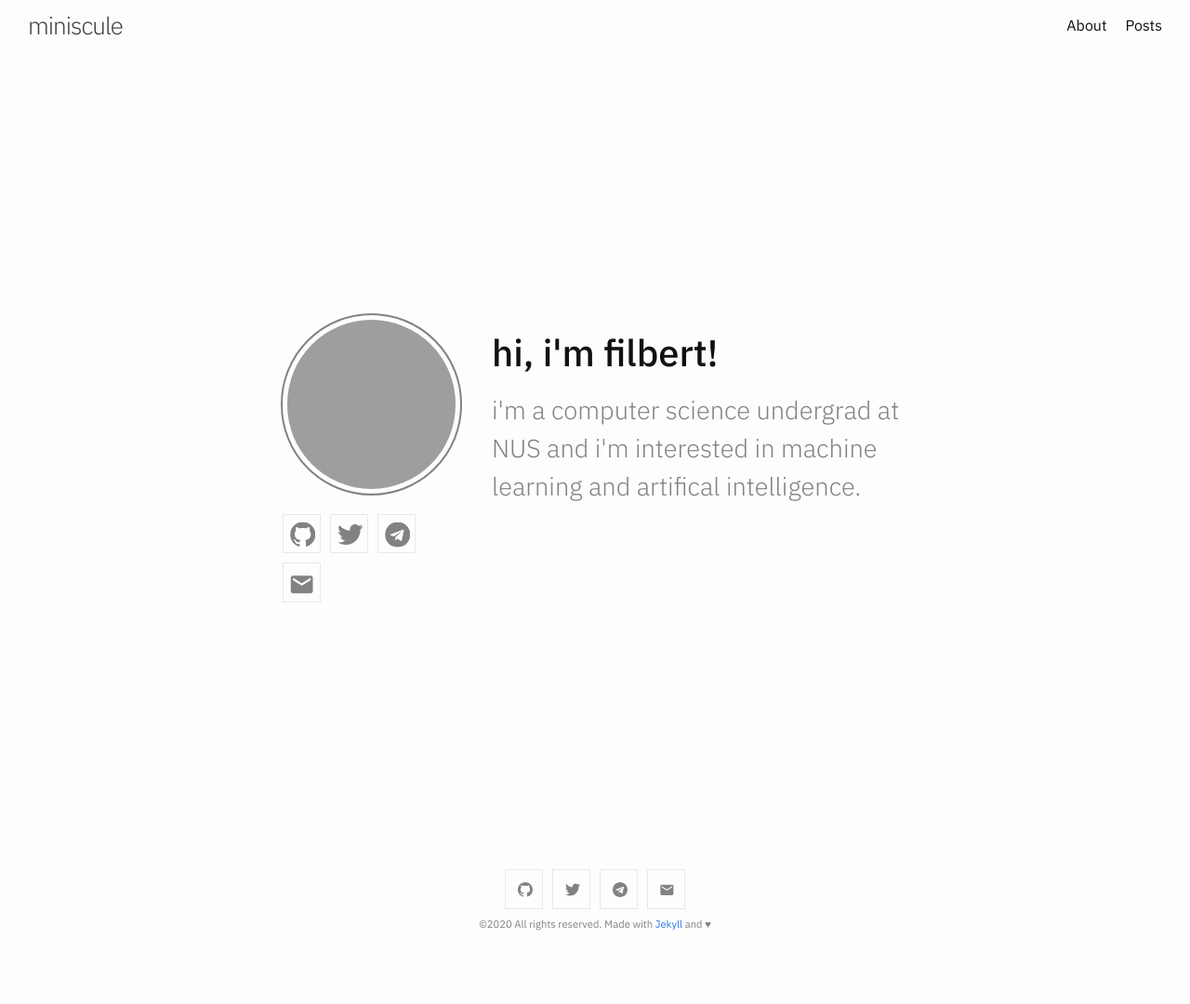
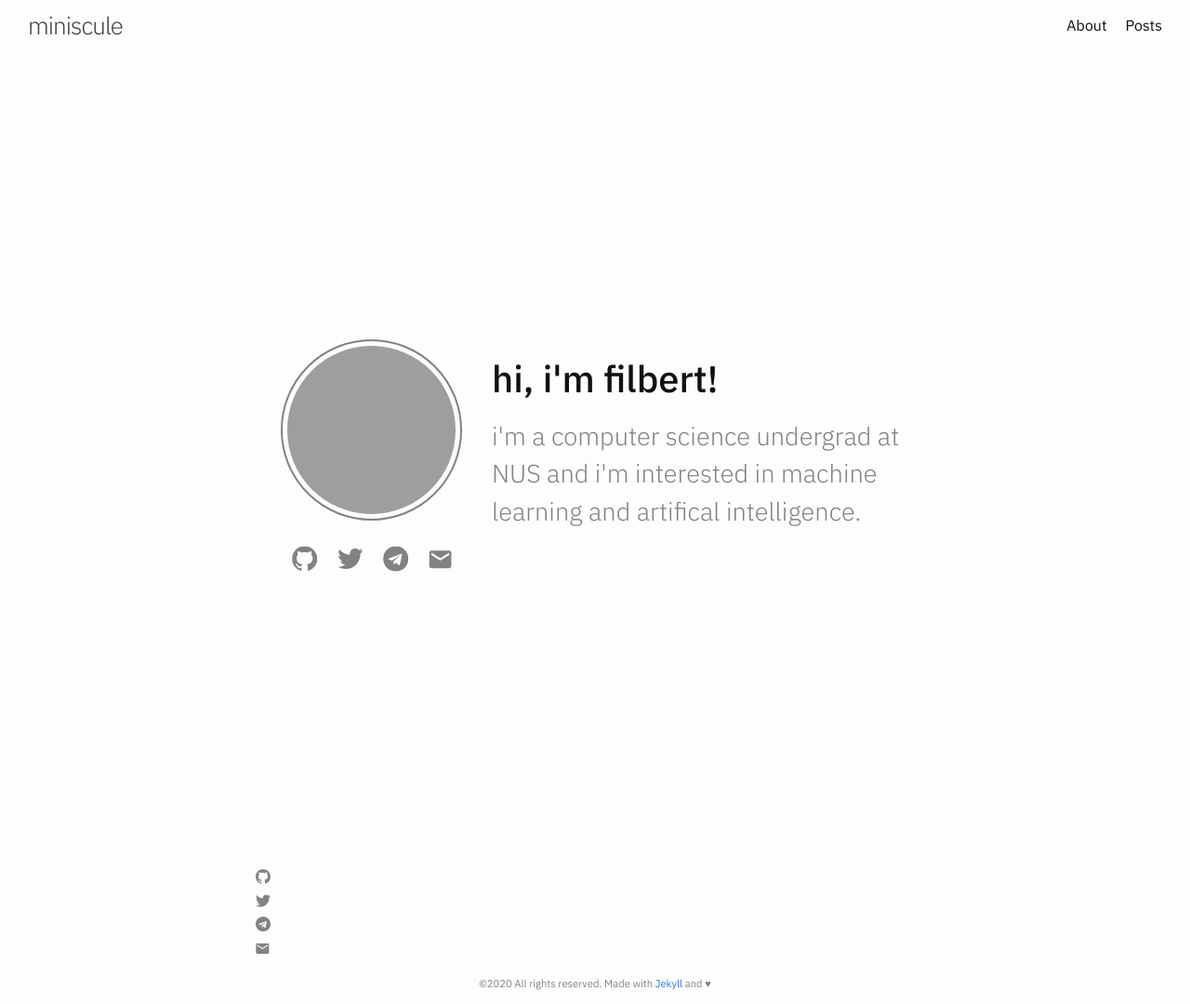
Before and after one commit to filbertphang/miniscule, a Jekyll site: the page built from index.html, in a window 1280 px wide. Shown: the whole page at 93% size. Built offline with Jekyll 4.4.1, drawn with Linux system fonts in a browser that asks for light colours; grey boxes are pictures that could not be loaded.

Commit message:
move social-media-list styling from post.scss to home.scss

```diff
--- a/_sass/layouts/_post.scss
+++ b/_sass/layouts/_post.scss
@@ -54,23 +54,3 @@
         @include relative-font-size(1.0625);
     }
 }
-
-.social-media-list {
-    display: table;
-    margin: 0 auto;
-    li {
-        float: left;
-        margin: 5px 10px 5px 0;
-        &:last-of-type {
-            margin-right: 0;
-        }
-        a {
-            display: block;
-            padding: $spacing-unit / 4;
-            border: 1px solid $border-color-01;
-            &:hover {
-                border-color: $border-color-02;
-            }
-        }
-    }
-}
```
